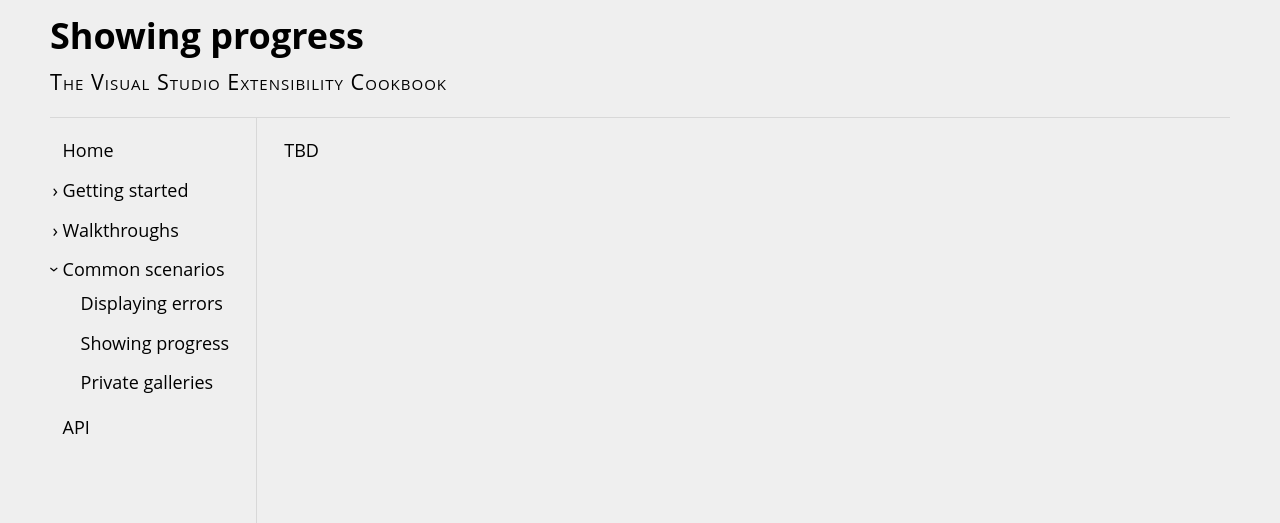
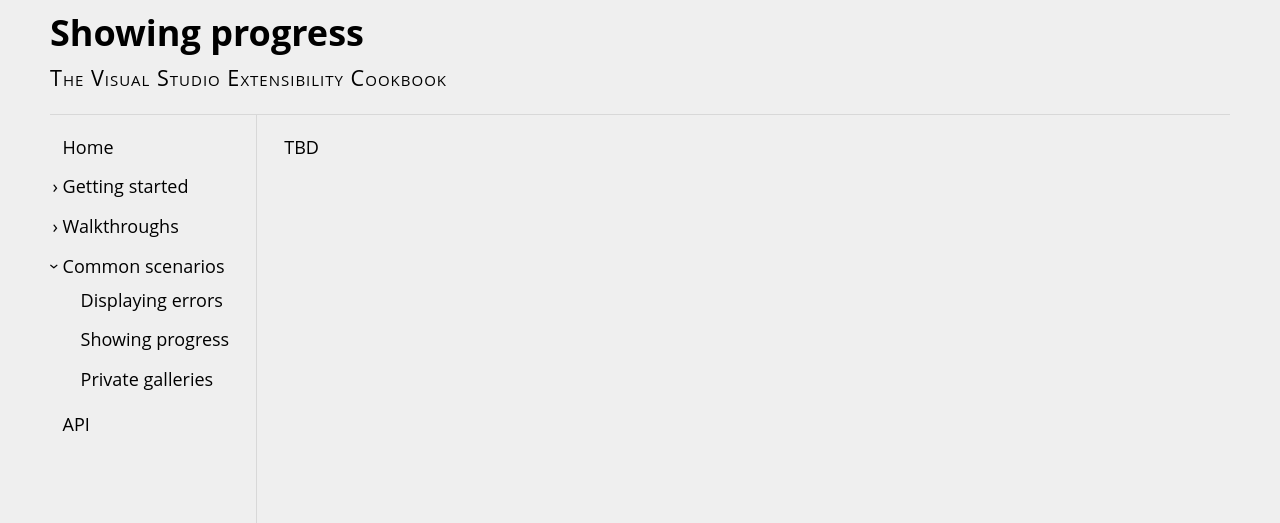
Before and after one commit to VsixCommunity/docs, a Jekyll site: the page built from docs/common-scenarios/showing-progress.md, in a window 1280 px wide. Shown: the top 523 px of the page. Built offline with Jekyll 4.4.1, drawn with Linux system fonts in a browser that asks for light colours.

Commit message:
minor update

```diff
--- a/docs/assets/css/style.scss
+++ b/docs/assets/css/style.scss
@@ -36,8 +36,8 @@ body {
     background: var(--background);
     color: var(--foreground);
     flex-direction: column;
+    -webkit-text-size-adjust: none;
     text-size-adjust: none;
-    -webkit-text-size-adjust: none;
     font: 18px/1.6 "Open Sans",Ubuntu,"Nimbus Sans L",Avenir,AvenirNext,"Segoe UI",Helvetica,Arial,sans-serif;
 }
 
@@ -55,12 +55,9 @@ img {
 }
 
 header {
+    padding-top: .2em;
     white-space: nowrap;
     word-break: keep-all;
-}
-
-header h1 {
-    padding: .2em 0 0 0;
 }
 
 header p {
```
